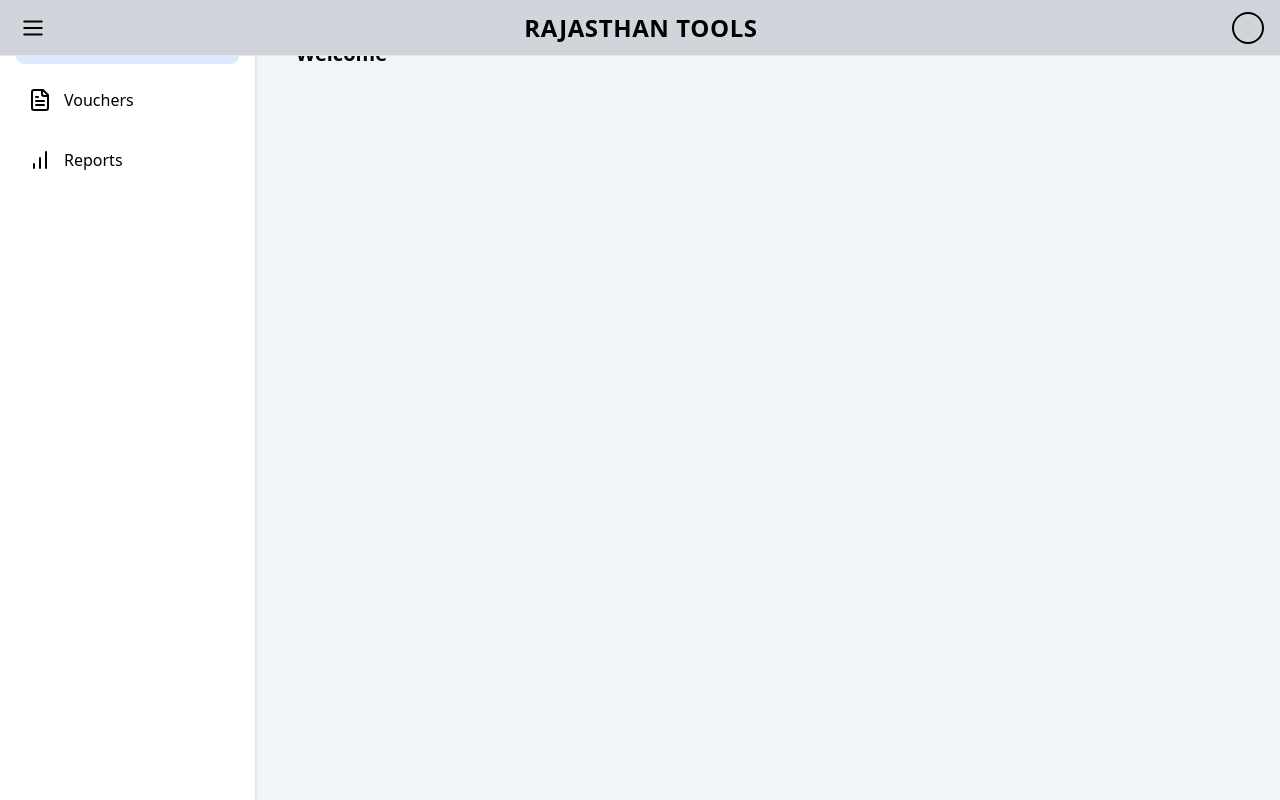
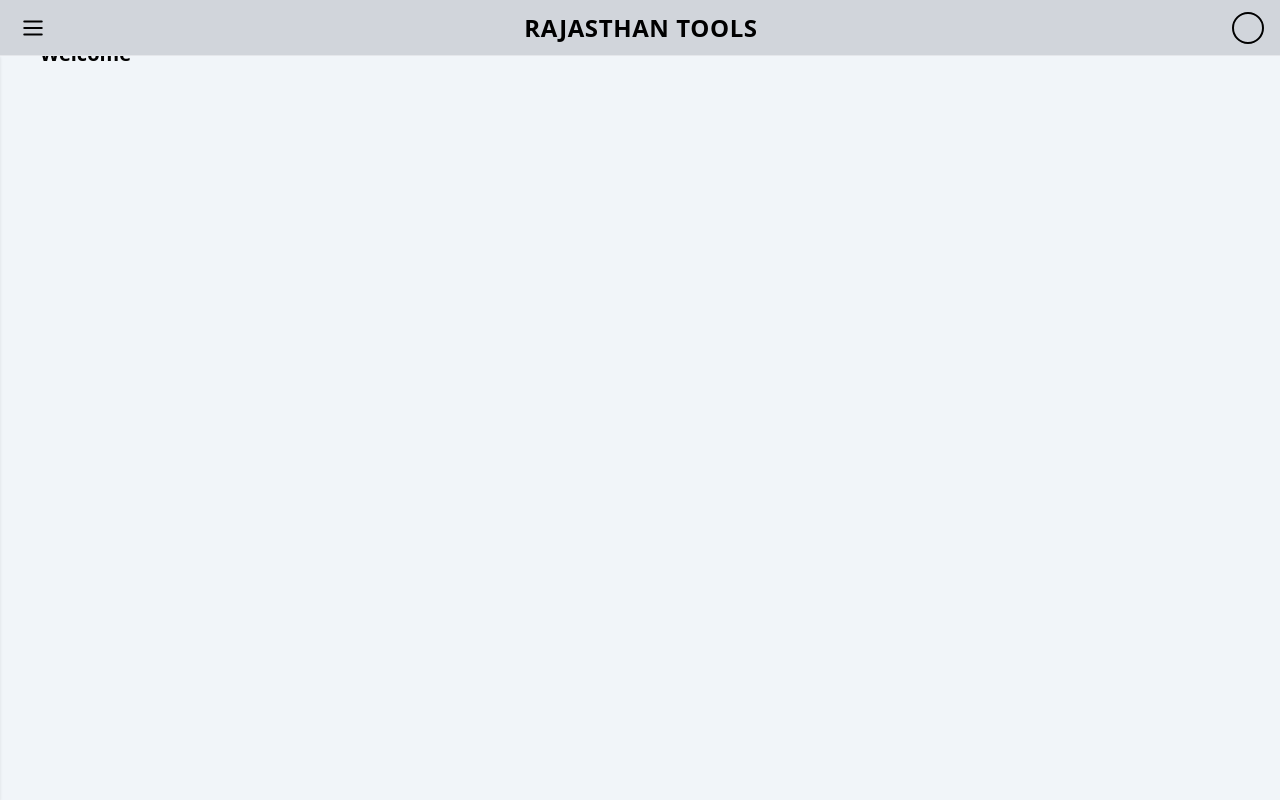
Before and after one commit to djkrishnachauhan/Accounting-Web, a React (Vite) app: page / in a window 1280 px wide. Built offline with nearby package versions, Linux system fonts and the light colour scheme.

Commit message:
Update Sidebar.jsx

```diff
--- a/src/components/Sidebar.jsx
+++ b/src/components/Sidebar.jsx
@@ -4,34 +4,17 @@ export default function Sidebar({ active, setActive, sidebarOpen }) {
   return (
     <aside
       className={`
-        fixed top-0 left-0 z-50 h-full w-64
-        bg-white border-r shadow
+        fixed left-0 z-40
+        top-14 h-[calc(100vh-56px)]
+        w-64 bg-white border-r shadow
         transform transition-transform duration-300
         ${sidebarOpen ? "translate-x-0" : "-translate-x-full"}
-        md:static md:translate-x-0
       `}
     >
-      <div className="p-4 flex flex-col gap-3">
-        <Nav
-          icon={<Home />}
-          label="Home"
-          active={active === "home"}
-          onClick={() => setActive("home")}
-        />
-
-        <Nav
-          icon={<FileText />}
-          label="Vouchers"
-          active={active === "vouchers"}
-          onClick={() => setActive("vouchers")}
-        />
-
-        <Nav
-          icon={<BarChart />}
-          label="Reports"
-          active={active === "reports"}
-          onClick={() => setActive("reports")}
-        />
+      <div className="p-4 flex flex-col gap-2">
+        <Nav icon={<Home size={18} />} label="Home" active={active === "home"} onClick={() => setActive("home")} />
+        <Nav icon={<FileText size={18} />} label="Vouchers" active={active === "vouchers"} onClick={() => setActive("vouchers")} />
+        <Nav icon={<BarChart size={18} />} label="Reports" active={active === "reports"} onClick={() => setActive("reports")} />
       </div>
     </aside>
   );
@@ -41,7 +24,7 @@ function Nav({ icon, label, active, onClick }) {
   return (
     <button
       onClick={onClick}
-      className={`flex items-center gap-3 p-3 rounded-lg font-medium
+      className={`flex items-center gap-3 px-4 py-3 rounded-lg font-medium
         ${active ? "bg-blue-100 text-blue-700" : "hover:bg-slate-100"}
       `}
     >
```
